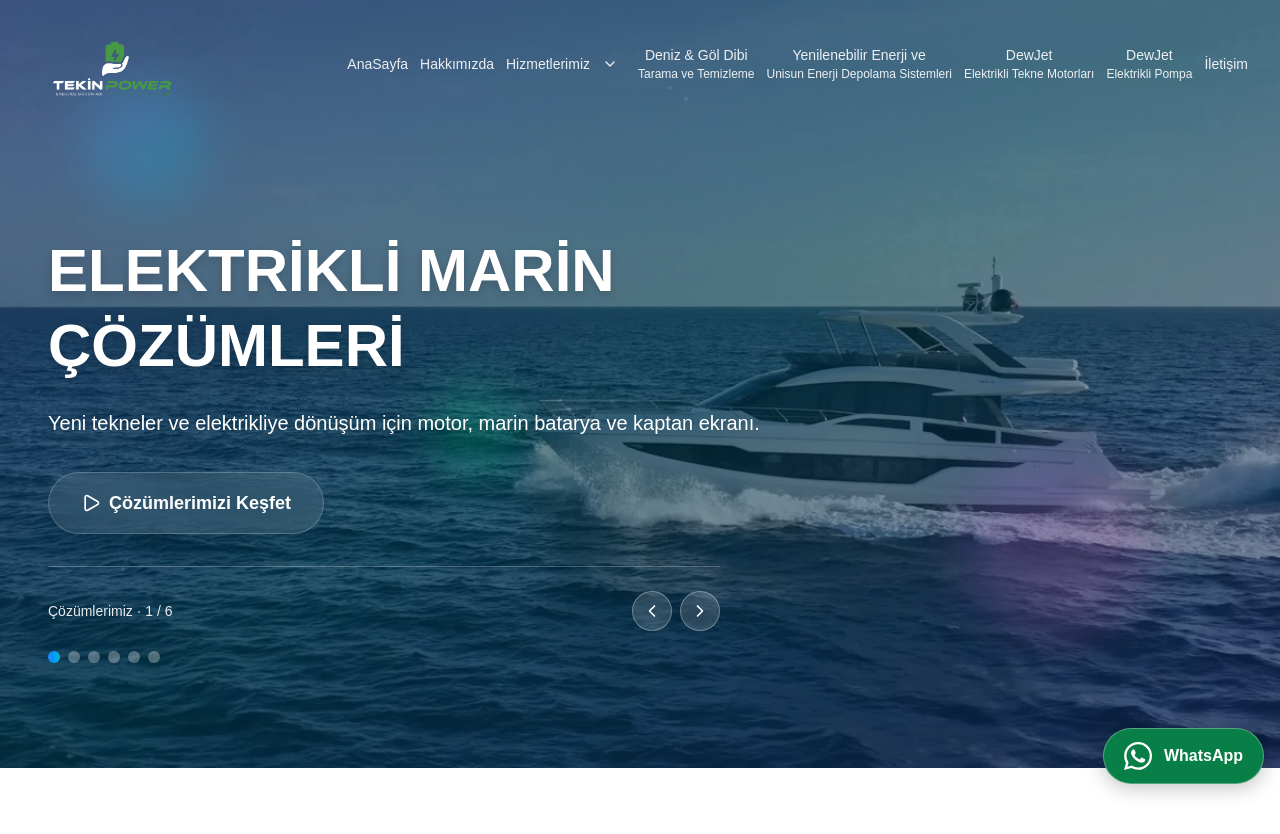
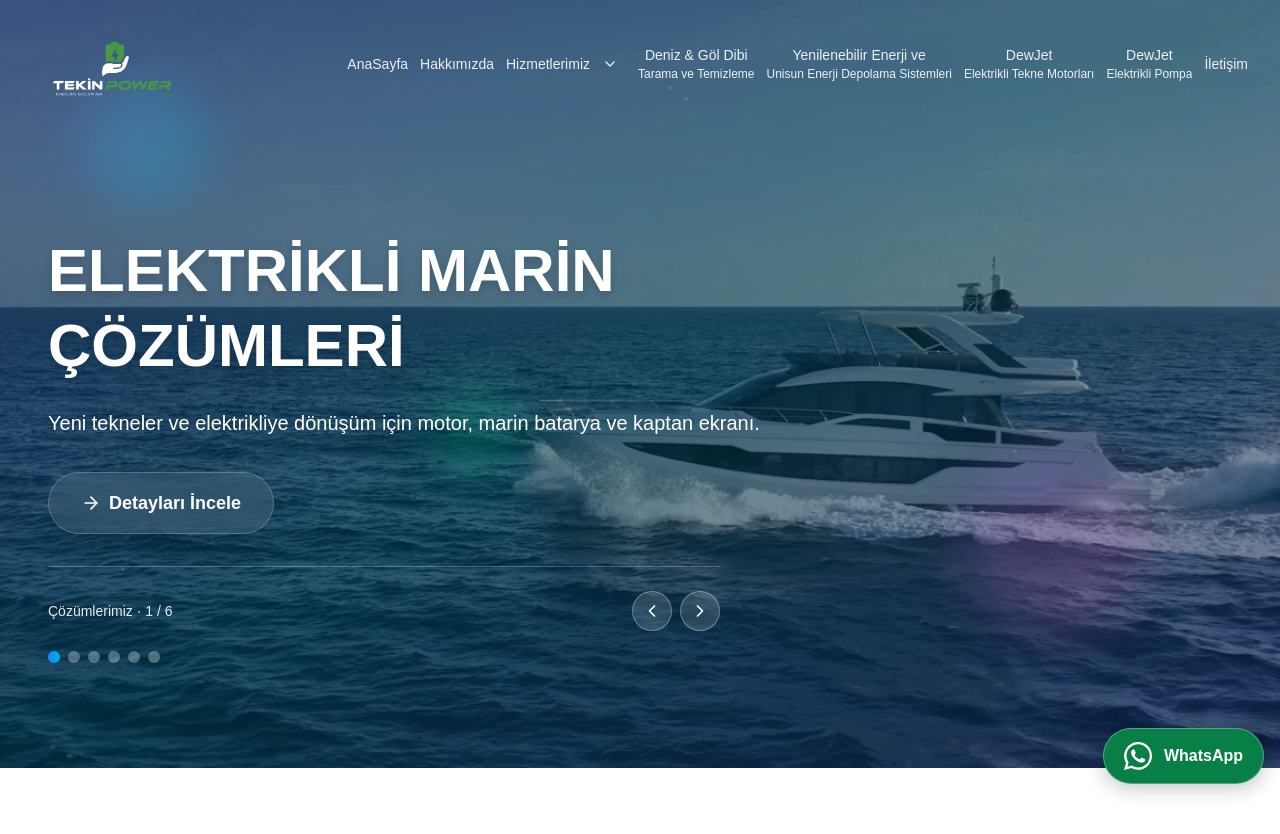
Before and after one commit to alierengunaltili/tekin-power, a Next.js app: page / in a window 1280 px wide. Shown: the top 834 px of the page. Built offline with nearby package versions, Linux system fonts and the light colour scheme.

Commit message:
Link every homepage slide directly to its product or service page

```diff
--- a/src/components/HeroSection.tsx
+++ b/src/components/HeroSection.tsx
@@ -1,7 +1,8 @@
 "use client";
 
 import { gsap } from "gsap";
-import { ChevronLeft, ChevronRight, Play } from "lucide-react";
+import { ArrowRight, ChevronLeft, ChevronRight } from "lucide-react";
+import Link from "next/link";
 import { solutions } from "@/data/solutions";
 import { useEffect, useRef, useState } from "react";
 import AdaptiveVideo from "@/components/AdaptiveVideo";
@@ -115,13 +116,6 @@ const HeroSection = () => {
 
   const categories = solutions;
 
-  const scrollToSection = (sectionId: string) => {
-    const element = document.getElementById(sectionId);
-    if (element) {
-      element.scrollIntoView({ behavior: "smooth" });
-    }
-  };
-
   // Slider navigation functions
   const nextSlide = () => {
     const newSlide = (currentSlide + 1) % categories.length;
@@ -222,13 +216,14 @@ const HeroSection = () => {
               ref={ctaRef}
               className="flex flex-col sm:flex-row gap-3 sm:gap-4 items-start"
             >
-              <button
-                onClick={() => scrollToSection("services")}
+              <Link
+                href={currentCategory.href}
+                aria-label={`${currentCategory.productTitle} detaylarını incele`}
                 className="group bg-white/10 backdrop-blur-lg border border-white/20 text-white px-6 sm:px-8 py-3 sm:py-4 rounded-full text-base sm:text-lg font-semibold transition-all duration-300 hover:bg-white/20 hover:scale-105 flex items-center space-x-2 w-full sm:w-auto justify-center"
               >
-                <Play className="w-4 sm:w-5 h-4 sm:h-5" />
-                <span>Çözümlerimizi Keşfet</span>
-              </button>
+                <ArrowRight className="w-4 sm:w-5 h-4 sm:h-5" aria-hidden="true" />
+                <span>Detayları İncele</span>
+              </Link>
             </div>
           </div>
 
```
Also changed, not shown: 1 other file (tests, documents, lock files or other folders).
